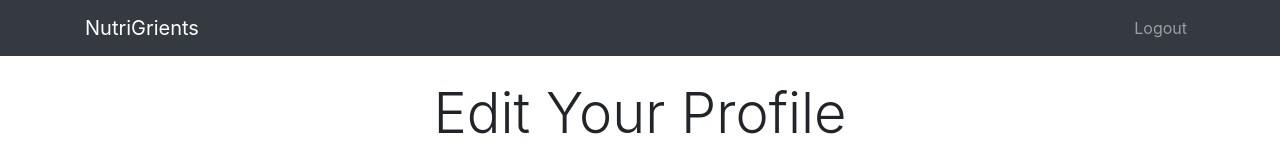
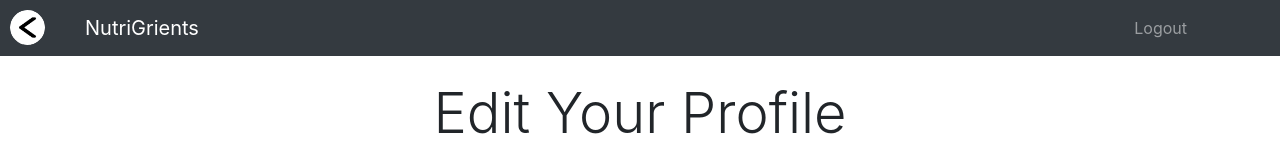
Before and after one commit to vishalsharma0503/nutrigrients, a React (Create React App) app in the folder client/: page /editprofile/1 in a window 1280 px wide. Shown: the top 159 px of the page. Built offline with nearby package versions, Linux system fonts and the light colour scheme; no server answers.

Commit message:
VAIBHAV 23/04 23:12

```diff
--- a/client/src/App.js
+++ b/client/src/App.js
@@ -33,7 +33,11 @@ class App extends Component {
             <Route exact path="/thefitherd/:token" component={FitHerd} />
             <Route exact path="/editprofile/:token" component={EditProfile} />
             <Route exact path="/dashboard/:token" component={Dashboard} />
-            <Route exact path="/viewposts/:username" component={ViewPosts} />
+            <Route
+              exact
+              path="/viewposts/:username/:token"
+              component={ViewPosts}
+            />
           </div>
           <Footer />
         </div>
--- a/client/src/components/BackButton.css
+++ b/client/src/components/BackButton.css
@@ -7,8 +7,8 @@
   top: 10px;
   font-size: 40px;
   text-align: center;
-  height: 40px;
-  width: 40px;
+  height: 35px;
+  width: 35px;
   padding: auto;
   border-radius: 50%;
   align-content: center;
--- a/client/src/components/BackButton.jsx
+++ b/client/src/components/BackButton.jsx
@@ -2,8 +2,11 @@ import "./BackButton.css";
 import React, { Component } from "react";
 class BackButton extends Component {
   state = {};
+  pushToDashboard = () => {
+    this.props.history.push("/dashboard/" + this.props.token);
+  };
   render() {
-    return <div className="back_button" />;
+    return <div className="back_button" onClick={this.pushToDashboard} />;
   }
 }
 
--- a/client/src/components/Card.jsx
+++ b/client/src/components/Card.jsx
@@ -4,7 +4,9 @@ import "./Card.css";
 class Card extends Component {
   state = {};
   pushToViewPosts = () => {
-    this.props.history.push("/viewposts/" + this.props.profile_username);
+    this.props.history.push(
+      "/viewposts/" + this.props.profile_username + "/" + this.props.token
+    );
   };
   render() {
     return (
--- a/client/src/components/CreatePost.jsx
+++ b/client/src/components/CreatePost.jsx
@@ -1,6 +1,7 @@
 import React, { Component } from "react";
 import PostCard from "./PostCard";
 import Header from "./Header";
+import BackButton from "./BackButton";
 class CreatePost extends Component {
   constructor(props) {
     super(props);
@@ -72,7 +73,7 @@ class CreatePost extends Component {
         return res.json();
       })
       .then(resJson => {
-       // console.log(resJson);
+        // console.log(resJson);
         if (resJson.error === undefined) {
           //console.log("Jai Mata di");
           // this.props.history.push("/allposts")
@@ -84,16 +85,20 @@ class CreatePost extends Component {
         console.log(err);
       });
 
-      window.location.reload();
+    window.location.reload();
   }
 
   render() {
     return (
       <div className="post">
-      <Header
+        <Header
           isAuthenticated={
             this.state.token !== undefined ? this.state.token : ""
           }
+        />
+        <BackButton
+          history={this.props.history}
+          token={this.props.match.params.token}
         />
         <div className="container">
           <div className="row">
--- a/client/src/components/EditProfile.jsx
+++ b/client/src/components/EditProfile.jsx
@@ -1,5 +1,6 @@
 import React, { Component } from "react";
 import Header from "./Header";
+import BackButton from "./BackButton";
 class EditProfile extends Component {
   constructor(props) {
     super(props);
@@ -18,11 +19,11 @@ class EditProfile extends Component {
       condition: "",
       foodType: "",
       bodyShape: "",
-      bio:"",
-      facebook:"",
-      twitter:"",
-      instagram:"",
-      date:"",
+      bio: "",
+      facebook: "",
+      twitter: "",
+      instagram: "",
+      date: "",
       idealPlate: {}
     };
     fetch("/api/profiles/myprofile", {
@@ -35,8 +36,9 @@ class EditProfile extends Component {
     })
       .then(res => {
         return res.json();
-      }).then(responseJson=>{
-       let receivedState = responseJson;
+      })
+      .then(responseJson => {
+        let receivedState = responseJson;
         this.setState({
           jwttoken: "Bearer " + this.state.token,
           username: receivedState.username,
@@ -49,9 +51,8 @@ class EditProfile extends Component {
           condition: receivedState.condition,
           foodType: receivedState.foodType,
           bodyShape: receivedState.bodyShape,
-          idealPlate: receivedState.idealPlate,
-
-        })
+          idealPlate: receivedState.idealPlate
+        });
         console.log(this.state.jwttoken);
       })
       .catch(err => {
@@ -60,9 +61,7 @@ class EditProfile extends Component {
     this.onChange = this.onChange.bind(this);
     this.onSubmit = this.onSubmit.bind(this);
   }
-  componentDidMount() {
-
-  }
+  componentDidMount() {}
   onChange(e) {
     if (
       e.target.name === "age" ||
@@ -77,7 +76,6 @@ class EditProfile extends Component {
   onSubmit(e) {
     e.preventDefault();
     const newProfile = {
-
       username: this.state.username,
       user: { _id: this.state._id },
       age: Number(this.state.age),
@@ -106,19 +104,26 @@ class EditProfile extends Component {
       .then(responseJson => {
         console.log(responseJson);
         if (responseJson.error === undefined) {
-        this.props.history.push("/dashboard/" + this.state.token);
+          this.props.history.push("/dashboard/" + this.state.token);
         }
         this.setState({ jwttoken: this.state.jwttoken, ...newProfile });
       })
       .catch(err => {
         console.log(err);
       });
-
   }
   render() {
     return (
       <div className="create-profile">
-      <Header isAuthenticated={(this.state.token!==undefined)?this.state.token:""}></Header>
+        <Header
+          isAuthenticated={
+            this.state.token !== undefined ? this.state.token : ""
+          }
+        />
+        <BackButton
+          history={this.props.history}
+          token={this.props.match.params.token}
+        />
         <div className="container">
           <div className="row">
             <div className="col-md-8 m-auto">
--- a/client/src/components/FitHerd.jsx
+++ b/client/src/components/FitHerd.jsx
@@ -42,6 +42,7 @@ class FitHerd extends Component {
           history={this.props.history}
           profile_username={responseJson[i].username}
           category={responseJson[i].idealPlate.category}
+          token={this.props.match.params.token}
         />
       );
     }
@@ -52,7 +53,10 @@ class FitHerd extends Component {
       <div>
         <div className="jumbotron jumbotron-fluid">
           <div className="c">
-            <BackButton />
+            <BackButton
+              history={this.props.history}
+              token={this.props.match.params.token}
+            />
             <span className="heading1">THE FIT HERD</span>
             <div className="sub-heading1">
               <p>This is the sub heading.</p>
--- a/client/src/components/ViewPosts.jsx
+++ b/client/src/components/ViewPosts.jsx
@@ -1,6 +1,7 @@
 import React, { Component } from "react";
 import Header from "./Header";
 import PostCard from "./PostCard";
+import BackButton from "./BackButton";
 
 class ViewPost extends Component {
   constructor(props) {
@@ -34,6 +35,10 @@ class ViewPost extends Component {
     return (
       <div>
         <Header isAuthenticated={"I fooled my Header"} />
+        <BackButton
+          history={this.props.history}
+          token={this.props.match.params.token}
+        />
         <div className="container">
           <div className="row">
             <div className="col-md-12">{this.state.posts}</div>
```
